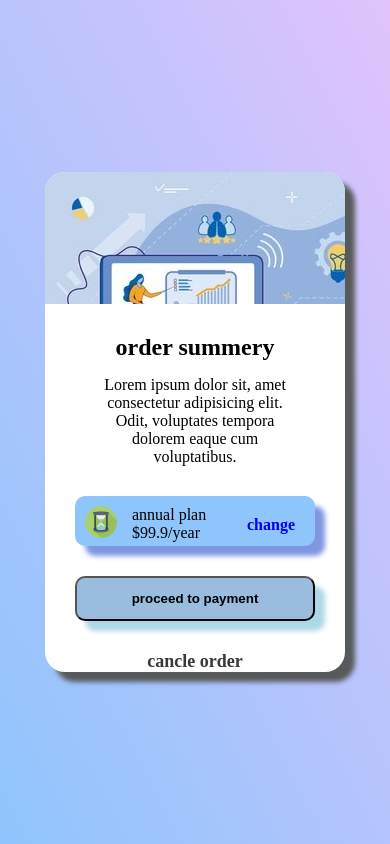
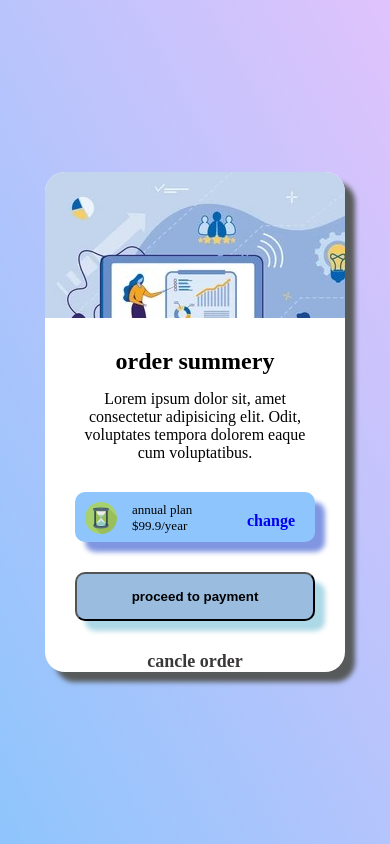
Before and after one commit to vrushti-sangani/card, a plain HTML site: page index.html in a window 390 px wide. Drawn offline with Linux system fonts and the light colour scheme.

Commit message:
Update style.css

```diff
--- a/style.css
+++ b/style.css
@@ -104,4 +104,11 @@
         width: 300px;
         height: 500px;
     }
+    .info{
+        width: 80%;
+        text-align: center;
+    }
+    .plan .leftplan .text{
+        font-size: small;
+    }
 }
```
